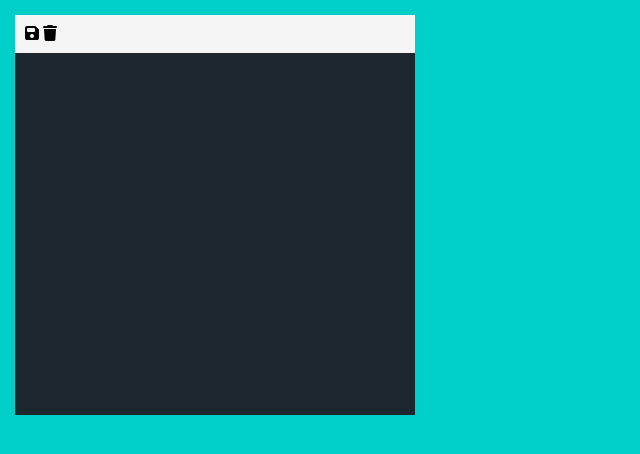
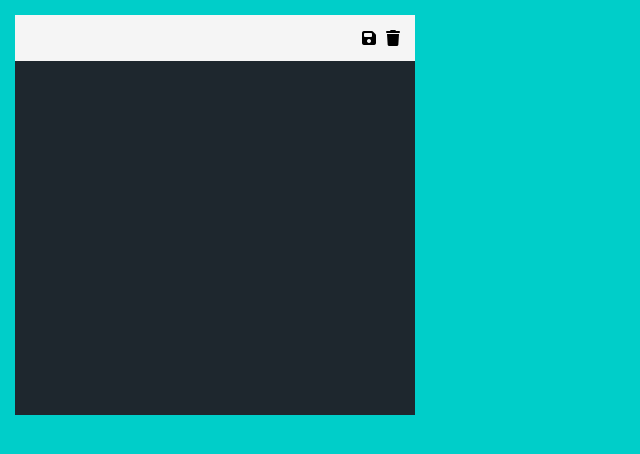
Before and after one commit to Babar-Hans/Own-Notes, a plain HTML site: page index.html in a window 1280 px wide. Shown: the whole page, without its empty margins (0-640 px from the left). Drawn offline with Linux system fonts and the light colour scheme.

Commit message:
initial ui generated

```diff
--- a/style.css
+++ b/style.css
@@ -22,4 +22,11 @@
     padding: 10px;
     color: black;
     background-color: whitesmoke;
+    display: flex;
+    justify-content: end;
+    align-items: end;
 }
+.toolbox i{
+    padding: 5px;
+    cursor: pointer;
+}
```
